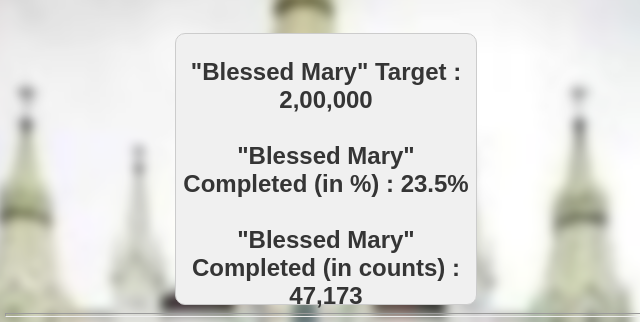
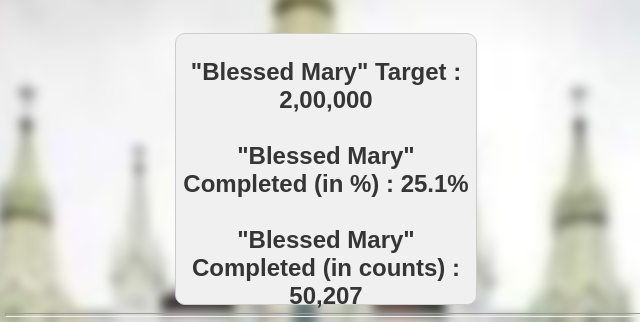
Before and after one commit to AshrithVarghese/rossary, a plain HTML site: page index.html in a window 1280 px wide. Shown: the part 197-519 px from the top of the page, 322-962 px from the left. Drawn offline with Linux system fonts and the light colour scheme.

Commit message:
Update index.html

```diff
--- a/index.html
+++ b/index.html
@@ -198,7 +198,7 @@
 
     <div class="background-image"></div>
         <div class="box">
-            <h2 >"Blessed Mary" Target : 2,00,000<br><br>"Blessed Mary" Completed (in %) : 23.5%<br><br>"Blessed Mary" Completed (in counts) : 47,173</h2>
+            <h2 >"Blessed Mary" Target : 2,00,000<br><br>"Blessed Mary" Completed (in %) : 25.1%<br><br>"Blessed Mary" Completed (in counts) : 50,207</h2>
         </div>
         <hr>
         <div class="malayalam">
```
